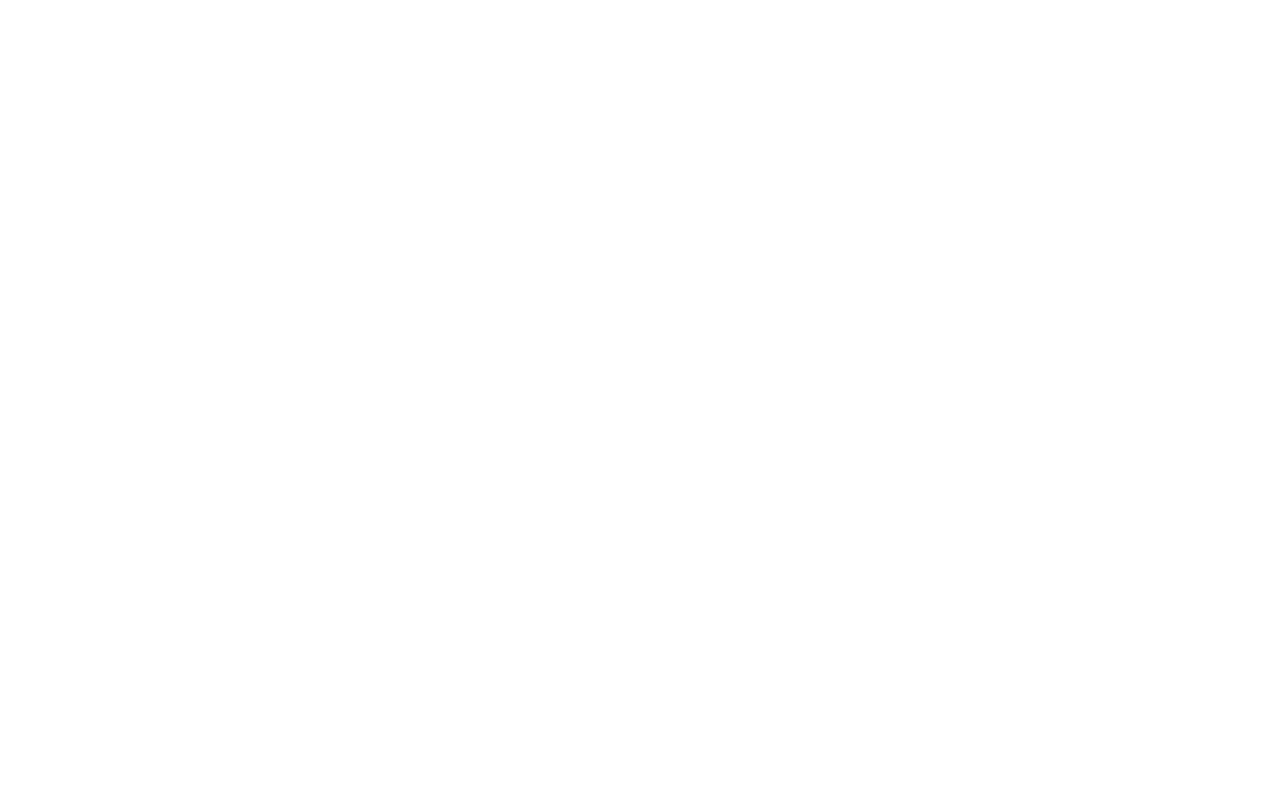
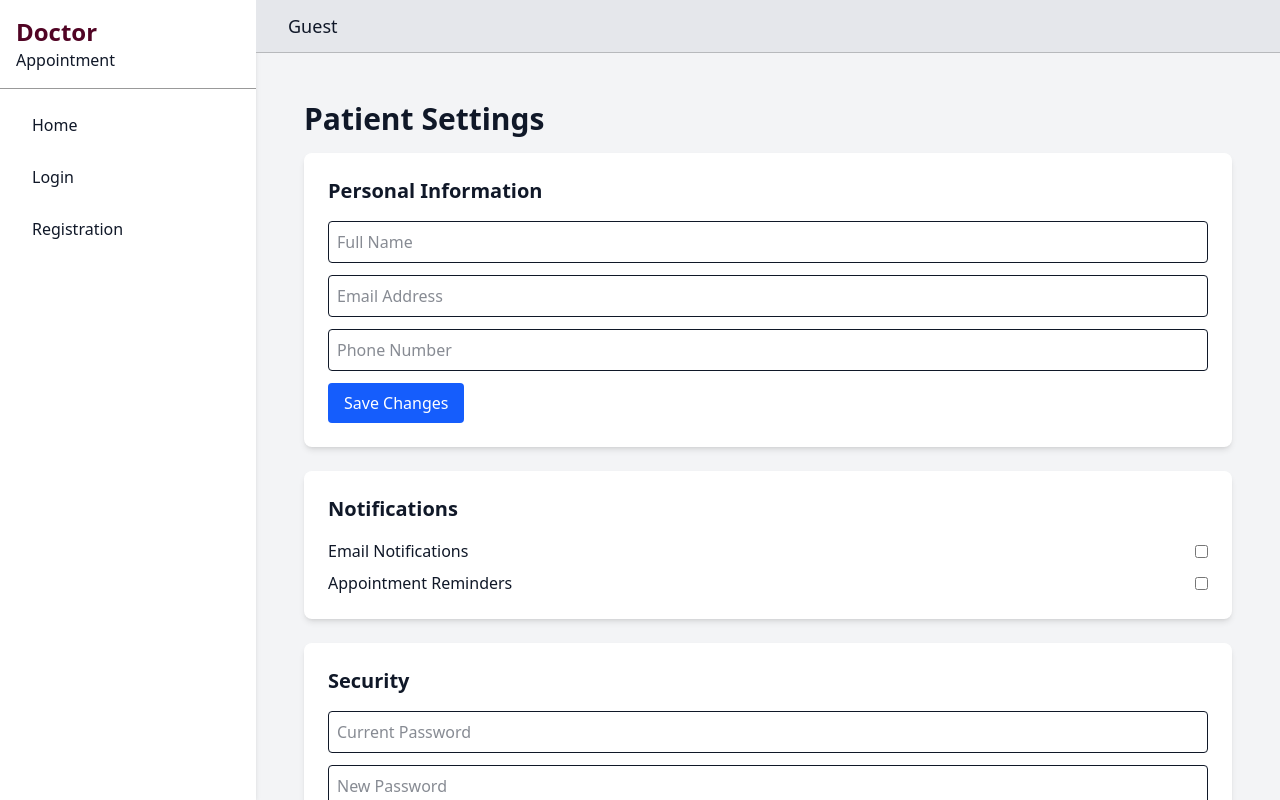
Before and after one commit to Dev-Rakib-is/doctor-appointment-system, a React (Vite) app: page /settings in a window 1280 px wide. Before the commit this address had no page. Built offline with nearby package versions, Linux system fonts and the light colour scheme.

Commit message:
settings function okk

```diff
--- a/src/App.jsx
+++ b/src/App.jsx
@@ -1,5 +1,5 @@
 import { Routes, Route } from "react-router-dom";
-import { AuthProvider } from "./contex/AuthContex";
+import { useAuth } from "./contex/AuthContex";
 import ProtectedRoute from "./component/ProtectedRoute";
 import Home from "./pages/Home";
 import Login from "./pages/Login";
@@ -10,12 +10,25 @@
 import RootLayout from "./layout/Rootlayout";
 import MyAppointment from "./pages/MyAppointment";
 import BookAppointment from "./pages/BookAppointment";
+import AdminSettings from "./pages/AdminSettings";
+import DoctorSettings from "./pages/DoctorSettings";
+import PatientSettings from "./pages/PatientSettings";
 
 export default function App() {
+  const { user } = useAuth();
   return (
-    <AuthProvider>
     <Routes>
       {/* Public Routes */}
+      {/* ---------------------------------- */}
+      {/* Patient setting  */}
+      <Route
+        path="/settings"
+        element={
+          <RootLayout>
+            <PatientSettings />
+          </RootLayout>
+        }
+      />
       <Route
         path="/"
         element={
@@ -105,6 +118,5 @@
         }
       />
     </Routes>
-    </AuthProvider>
   );
 }
--- a/src/layout/Navbar.jsx
+++ b/src/layout/Navbar.jsx
@@ -1,3 +1,4 @@
+import { Link } from "react-router-dom";
 import { useAuth } from "../contex/AuthContex";
 
 const Navbar = () => {
@@ -16,7 +17,7 @@
     <div>
       <div className="flex justify-between py-3 bg-gray-200 px-8 border-b border-black/20">
         <div>
-          <p className="text-bold text-gray-900 text-lg">{displayName}</p>
+          <Link to="/settings" className="text-bold text-gray-900 text-lg">{displayName}</Link>
           <p className="text-black/60 text-sm font-light">{user?.role}</p>
         </div>
       </div>
--- a/src/main.jsx
+++ b/src/main.jsx
@@ -3,11 +3,14 @@
 import "./index.css";
 import App from "./App.jsx";
 import { BrowserRouter } from "react-router-dom";
+import { AuthProvider } from "./contex/AuthContex.jsx";
 
 createRoot(document.getElementById("root")).render(
   <StrictMode>
     <BrowserRouter>
-      <App />
+      <AuthProvider>
+        <App />
+      </AuthProvider>
     </BrowserRouter>
   </StrictMode>
 );
--- /dev/null
+++ b/src/pages/AdminSettings.jsx
@@ -0,0 +1,12 @@
+export default function AdminSettings() {
+  return (
+    <div className="p-6 space-y-4">
+      <h1 className="text-2xl font-bold mb-4">Admin Settings</h1>
+      <div className="space-y-2">
+        <button className="px-4 py-2 bg-blue-600 text-white rounded">Manage Users</button>
+        <button className="px-4 py-2 bg-green-600 text-white rounded">Change Logo</button>
+        <button className="px-4 py-2 bg-gray-600 text-white rounded">Update Password</button>
+      </div>
+    </div>
+  );
+}
--- /dev/null
+++ b/src/pages/DoctorSettings.jsx
@@ -0,0 +1,12 @@
+export default function DoctorSettings() {
+  return (
+    <div className="p-6 space-y-4">
+      <h1 className="text-2xl font-bold mb-4">Doctor Settings</h1>
+      <div className="space-y-2">
+        <button className="px-4 py-2 bg-blue-600 text-white rounded">Edit Profile</button>
+        <button className="px-4 py-2 bg-green-600 text-white rounded">Set Availability</button>
+        <button className="px-4 py-2 bg-gray-600 text-white rounded">Update Password</button>
+      </div>
+    </div>
+  );
+}
--- /dev/null
+++ b/src/pages/PatientSettings.jsx
@@ -0,0 +1,48 @@
+export default function PatientSettings() {
+  return (
+    <div className="p-6 space-y-6">
+      <h1 className="text-3xl font-bold mb-4">Patient Settings</h1>
+
+      {/* Personal Info */}
+      <div className="bg-white dark:bg-gray-800 p-6 rounded-lg shadow-md">
+        <h2 className="text-xl font-semibold mb-4">Personal Information</h2>
+        <div className="space-y-3">
+          <input type="text" placeholder="Full Name" className="w-full p-2 border rounded" />
+          <input type="email" placeholder="Email Address" className="w-full p-2 border rounded" />
+          <input type="text" placeholder="Phone Number" className="w-full p-2 border rounded" />
+          <button className="px-4 py-2 bg-blue-600 text-white rounded">Save Changes</button>
+        </div>
+      </div>
+
+      {/* Notifications */}
+      <div className="bg-white dark:bg-gray-800 p-6 rounded-lg shadow-md">
+        <h2 className="text-xl font-semibold mb-4">Notifications</h2>
+        <div className="flex items-center justify-between mb-2">
+          <span>Email Notifications</span>
+          <input type="checkbox" className="toggle" />
+        </div>
+        <div className="flex items-center justify-between">
+          <span>Appointment Reminders</span>
+          <input type="checkbox" className="toggle" />
+        </div>
+      </div>
+
+      {/* Security */}
+      <div className="bg-white dark:bg-gray-800 p-6 rounded-lg shadow-md">
+        <h2 className="text-xl font-semibold mb-4">Security</h2>
+        <div className="space-y-3">
+          <input type="password" placeholder="Current Password" className="w-full p-2 border rounded" />
+          <input type="password" placeholder="New Password" className="w-full p-2 border rounded" />
+          <input type="password" placeholder="Confirm New Password" className="w-full p-2 border rounded" />
+          <button className="px-4 py-2 bg-gray-700 text-white rounded">Update Password</button>
+        </div>
+      </div>
+
+      {/* Danger Zone */}
+      <div className="bg-red-100 p-6 rounded-lg shadow-md">
+        <h2 className="text-xl font-semibold mb-4 text-red-600">Danger Zone</h2>
+        <button className="px-4 py-2 bg-red-600 text-white rounded">Delete Account</button>
+      </div>
+    </div>
+  );
+}
```
Lines whose indentation alone changed are shown as unchanged.
